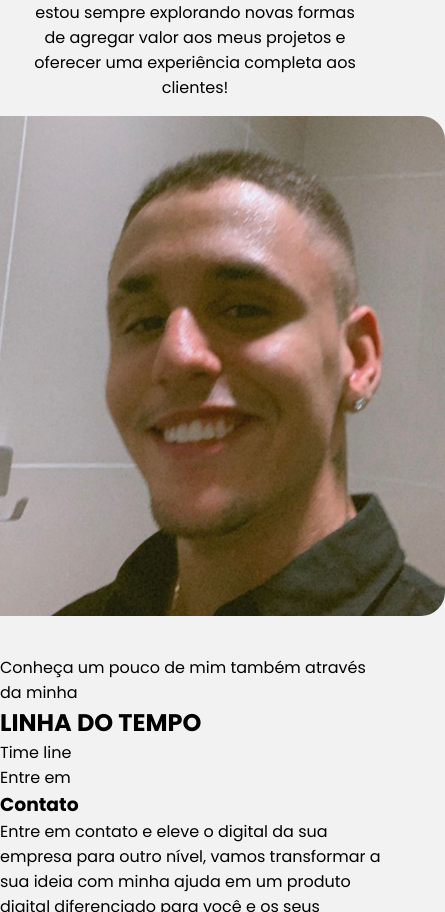
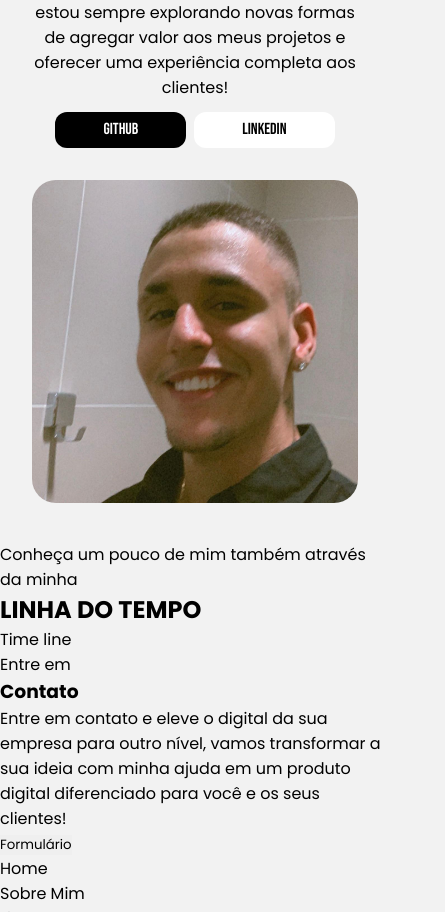
Before and after one commit to DevGustavoGantois/portfolio_unifacs_challenge, a website: page index.html in a window 390 px wide. Shown: the part 3309-4221 px from the top of the page, 445 px wide, since content can reach past the window. Drawn offline with Linux system fonts and the light colour scheme.

Commit message:
style:Adjusting about in mobile form.

```diff
--- a/index.html
+++ b/index.html
@@ -153,7 +153,16 @@
                         modernas como Next.js, REACT e Tailwind. Sou um entusiasta de inovação e estou sempre em busca de evoluir minhas habilidades
                          e criar projetos de alta qualidade. Além do desenvolvimento, estudo também design UI/UX, o que me permite combinar código e
                         design para criar interfaces funcionais e atraentes. Apaixonado por aprender e melhorar, estou
-                        sempre explorando novas formas de agregar valor aos meus projetos e oferecer uma experiência completa aos clientes!</p>
+                        sempre explorando novas formas de agregar valor aos meus projetos e oferecer uma experiência completa aos clientes!
+                    </p>
+                    <div class="button-content-about">
+                        <button class="btn-about">
+                            <a href="https://github.com/DevGustavoGantois" target="_blank">github</a>
+                        </button>
+                        <button class="btn-projects">
+                            <a href="https://www.linkedin.com/in/gustavo-gantois-2839b5168/" target="_blank">Linkedin</a>
+                        </button>
+                    </div>
                 </article>
                 <figure>
                     <img src="/images/gustavo.jpg" alt="">
--- a/style.css
+++ b/style.css
@@ -294,6 +294,16 @@ body {
     border-radius: 24px;
   }
 
+
+.button-content-about {
+    display: flex;
+    align-items: start;
+    justify-content: start;
+    gap: 8px;
+}
+
+/*Contact section*/
+
 /*Media Screen mobile desktop*/
 
 @media screen and (max-width: 768px) {
@@ -343,8 +353,21 @@ body {
         text-align: center;
     }
 
+    .content-img-and-description figure img {
+        width: 100%;
+        height: 100%;
+    }
+
     .description-about {
         text-align: center;
     }
 
+    .button-content-about {
+        margin-bottom: 1rem;
+        display: flex;
+        align-items: center;
+        justify-content: center;
+        gap: 8px;
+    }
+
 }
```
